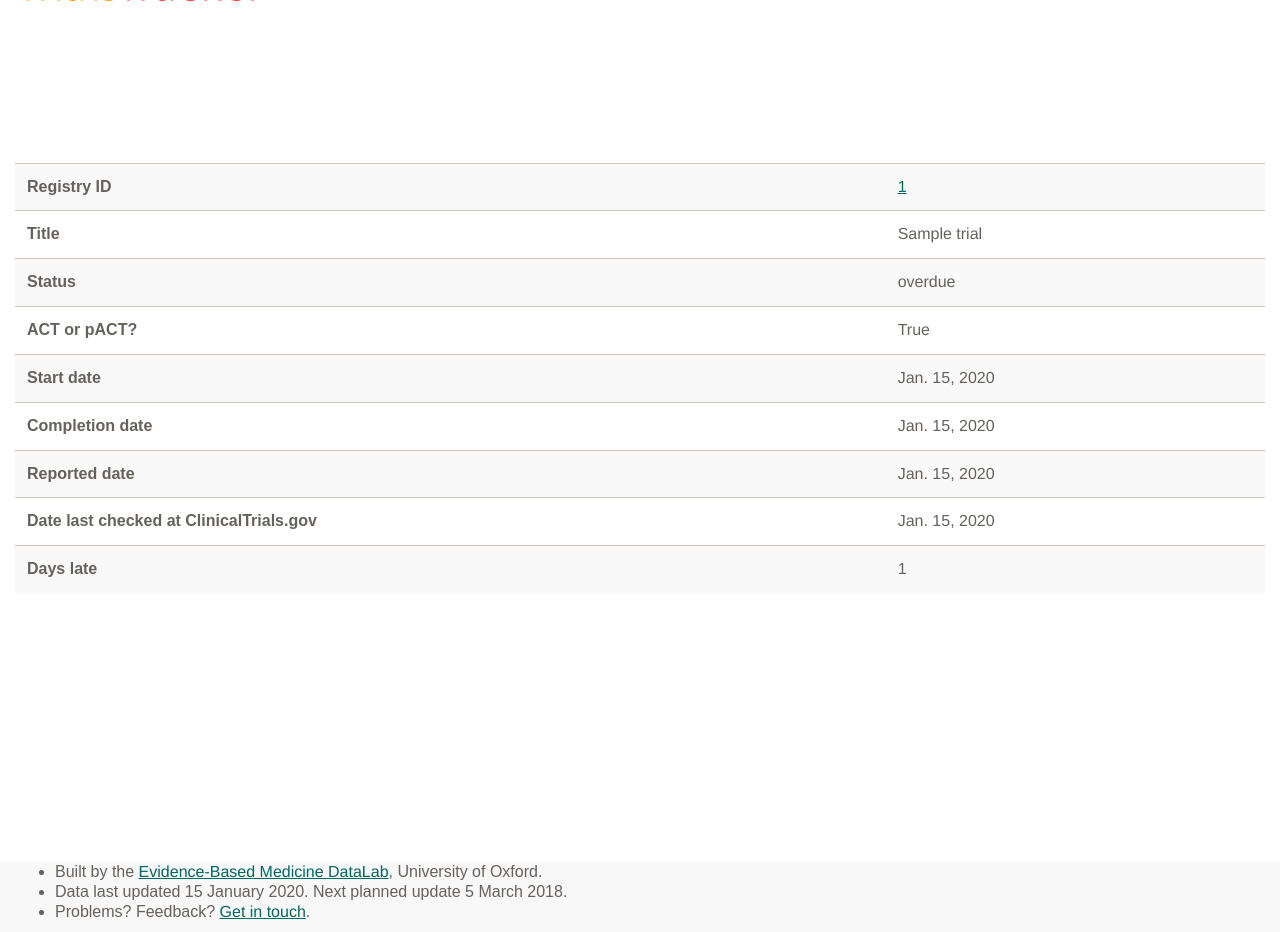
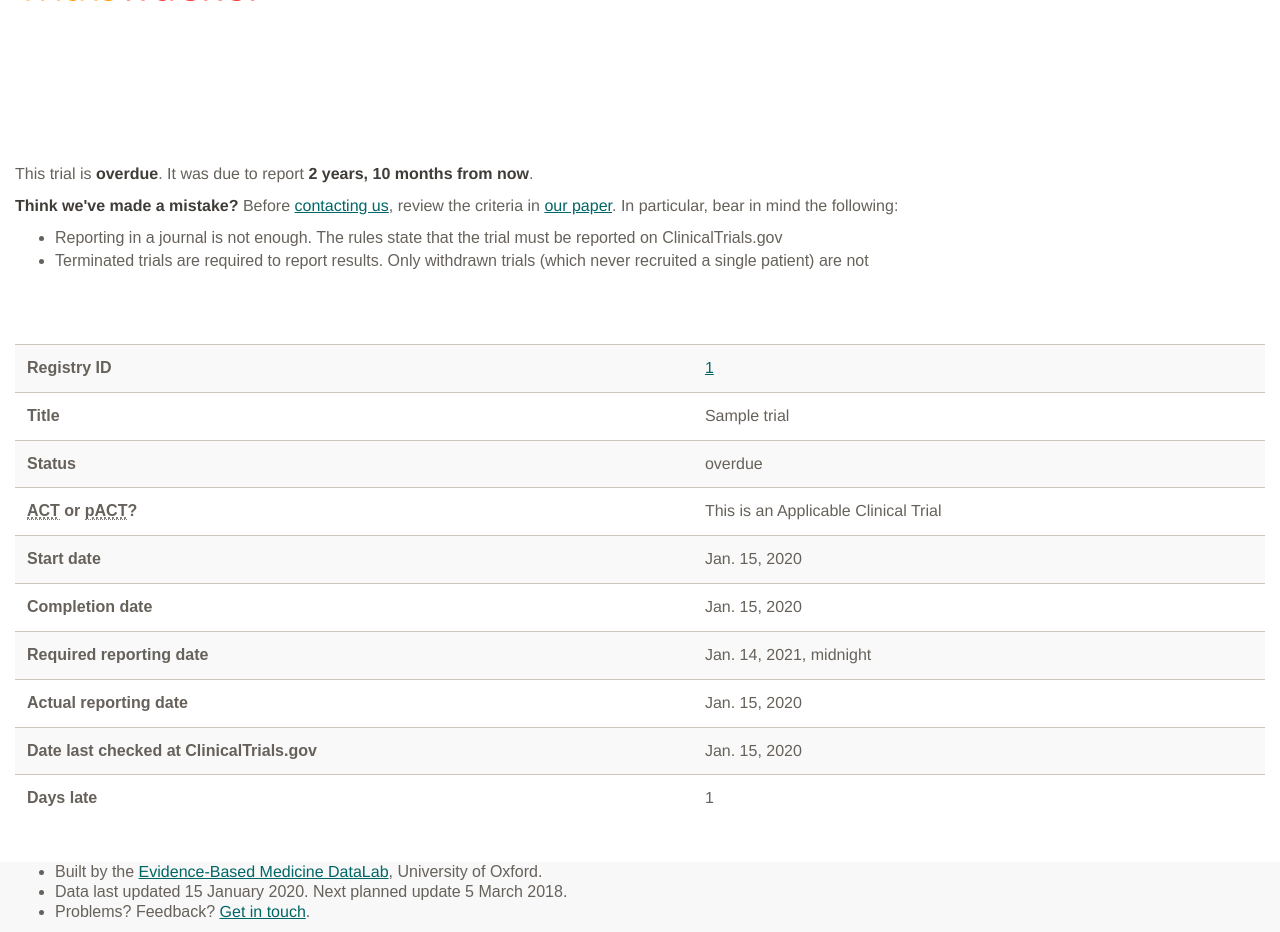
Before and after one commit to ebmdatalab/clinicaltrials-act-tracker, a Django app: page /trial/1/ in a window 1280 px wide. Shown: the part 124-1056 px from the top of the page. Run offline with Django 3.2, Linux system fonts and the light colour scheme; tables that the repository leaves empty hold one stand-in row (values such as "Sample post"); style sheets or scripts are compiled from the project's sources; parts of the project's set-up code (start-up, migrations or seed data) failed here and were passed over; some libraries are stand-ins or nearby versions.

Commit message:
Add more descriptive text to trial page

```diff
--- a/clinicaltrials/frontend/views.py
+++ b/clinicaltrials/frontend/views.py
@@ -1,5 +1,7 @@
 import logging
 import time
+from datetime import datetime
+from dateutil.relativedelta import relativedelta
 
 from django.shortcuts import render
 from django.shortcuts import get_object_or_404
@@ -90,8 +92,10 @@ def trial(request, registry_id=None):
         status_desc = 'A reported trial '
     else:
         status_desc = 'A trial that was reported late '
+    due_date = trial.completion_date + relativedelta(days=365)
     context = {'trial': trial,
                'status_desc': status_desc,
-               'title': str(trial)}
+               'title': str(trial),
+               'due_date': datetime.combine(due_date, datetime.min.time())}
 
     return render(request, 'trial.html', context=context)
--- a/clinicaltrials/templates/trial.html
+++ b/clinicaltrials/templates/trial.html
@@ -1,10 +1,42 @@
 {% extends "_base.html" %}
+{% load humanize %}
 {% block content %}
 
-<h2>
-  {{ status_desc }} by {{ trial.sponsor }}</h2>
+<h2>{{ status_desc }} by {{ trial.sponsor }}</h2>
 
+  {% if trial.status == 'ongoing' %}
+    <p>
+     This trial is ongoing. It must report results <strong>{{ due_date|naturaltime}}</strong>.
+    </p>
+  {% elif trial.status == 'overdue' %}
 
+    <p>
+      This trial is <strong>overdue</strong>. It was due to report <strong>{{ due_date|naturaltime}}</strong>.
+    </p>
+    <p>
+      <strong>Think we've made a mistake?</strong>  Before <a href="mailto:hello@ebmdatalab.net">contacting us</a>, review the criteria in <a href="https://www.biorxiv.org/content/biorxiv/early/2018/02/20/266452.full.pdf">our paper</a>. In particular, bear in mind the following:
+      <ul>
+        <li>Reporting in a journal is not enough. The rules state that the trial must be reported on ClinicalTrials.gov</li>
+        <li>Terminated trials are required to report results. Only withdrawn trials (which never recruited a single patient) are not
+        </li>
+      </ul>
+    </p>
+
+  {% elif trial.status == 'reported' %}
+
+    <p>
+     This trial has reported on time, in line with the regulations.
+    </p>
+
+  {% elif trial.status == 'reported-late' %}
+
+    <p>
+     This trial has reported, although it was <strong>{{ trials.days_late }} days late</strong> in doing so.
+    </p>
+
+  {% endif %}
+
+<h3>Full data</h3>
 <table class="table table-striped">
   <tr>
     <th>
@@ -32,10 +64,14 @@
   </tr>
   <tr>
     <th>
-      ACT or pACT?
+      <abbr title="Applicable Clinical Trial">ACT</abbr> or <abbr title="probable Applicable Clinical Trial">pACT</abbr>?
     </th>
     <td>
-      {{ trial.is_pact }}
+      {% if trial.is_pact %}
+        This is an Applicable Clinical Trial
+      {% else %}
+        This is a probable Applicable Clinical Trial
+      {% endif %}
     </td>
   </tr>
   <tr>
@@ -56,7 +92,15 @@
   </tr>
   <tr>
     <th>
-      Reported date
+      Required reporting date
+    </th>
+    <td>
+      {{ due_date }}
+    </td>
+  </tr>
+  <tr>
+    <th>
+      Actual reporting date
     </th>
     <td>
       {{ trial.reported_date }}
```
Also changed, not shown: clinicaltrials/frontend/tests/test_views.py (+1 -0 lines).
